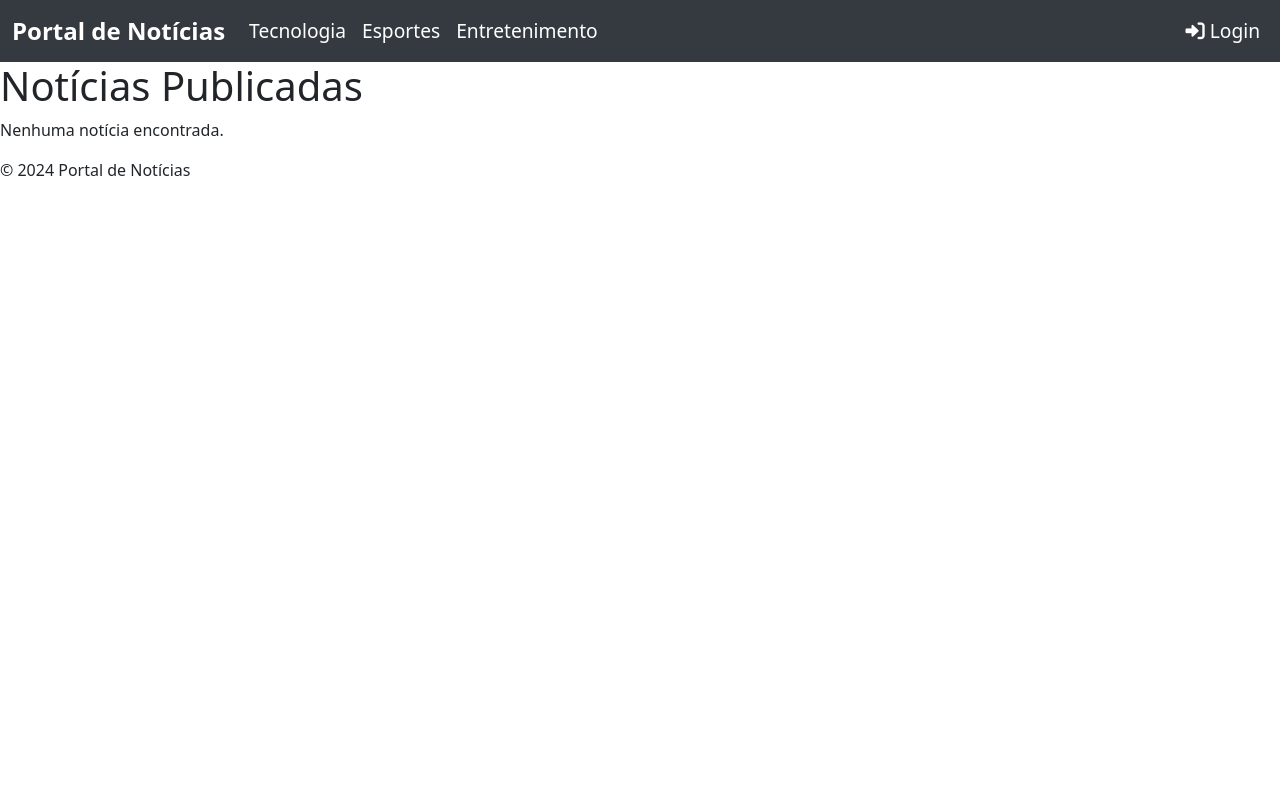
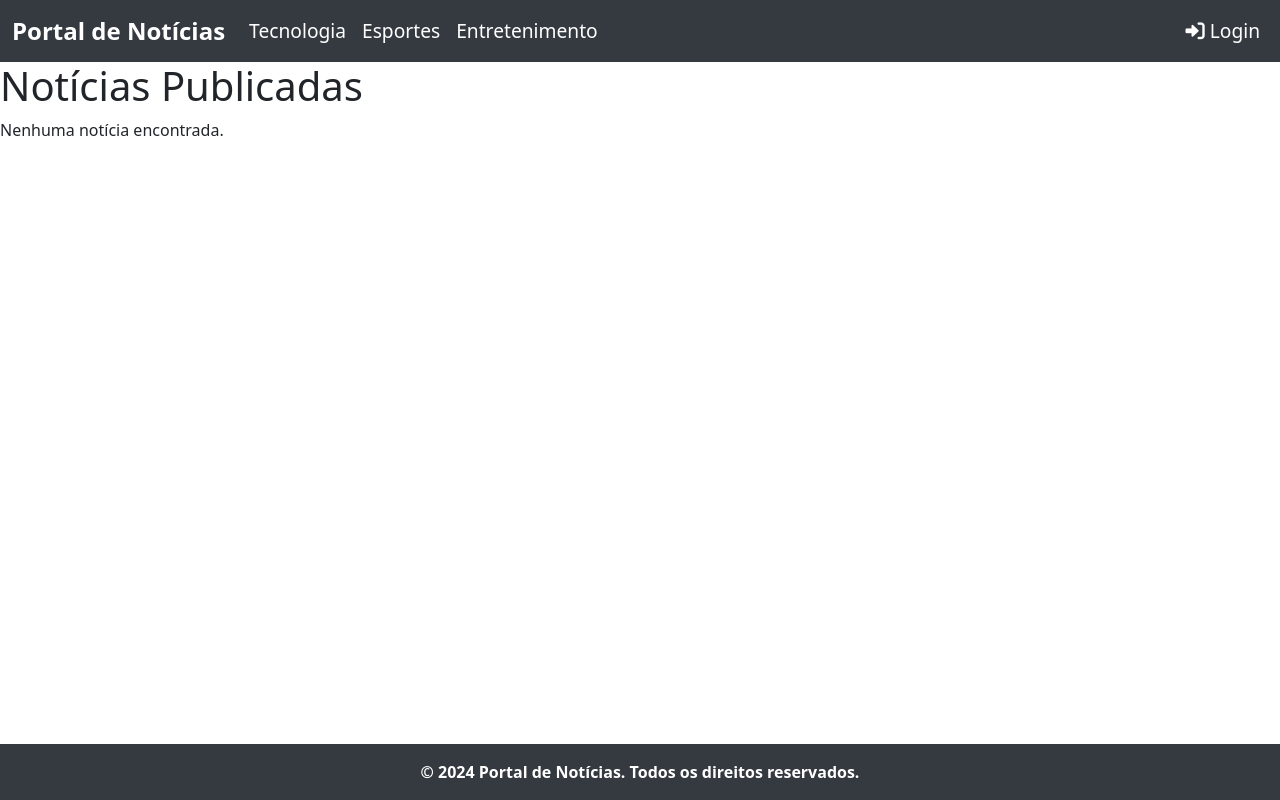
Before and after one commit to mvsilvass/portal-de-noticias, a PHP site: page / in a window 1280 px wide. Run offline with PHP 8.4, Linux system fonts and the light colour scheme; data that the repository does not hold is empty.

Commit message:
Update index.php

```diff
--- a/index.php
+++ b/index.php
@@ -74,8 +74,11 @@
     </main>
 
     <footer>
-        <p>&copy; 2024 Portal de Notícias</p>
+        <div>
+            <p>&copy; 2024 Portal de Notícias. Todos os direitos reservados.</p>
+        </div>
     </footer>
+
     <script src="https://cdn.jsdelivr.net/npm/bootstrap@5.3.3/dist/js/bootstrap.bundle.min.js" integrity="sha384-YvpcrYf0tY3lHB60NNkmXc5s9fDVZLESaAA55NDzOxhy9GkcIdslK1eN7N6jIeHz" crossorigin="anonymous"></script>
 </body>
 </html>
--- a/src/styles/styles.css
+++ b/src/styles/styles.css
@@ -1,3 +1,22 @@
+body{
+    height: 100vh;
+    width: 100%;
+    margin: 0;
+    display: flex;
+    flex-direction: column;
+}
+
+main {
+    flex: 1;
+}
+footer {
+    background-color: #343a40 !important;
+    color: white;
+    padding-top: 1rem;
+    text-align: center;
+    font-weight: bold;
+}
+
 .navbar {
     background-color: #343a40 !important;
 }
```
